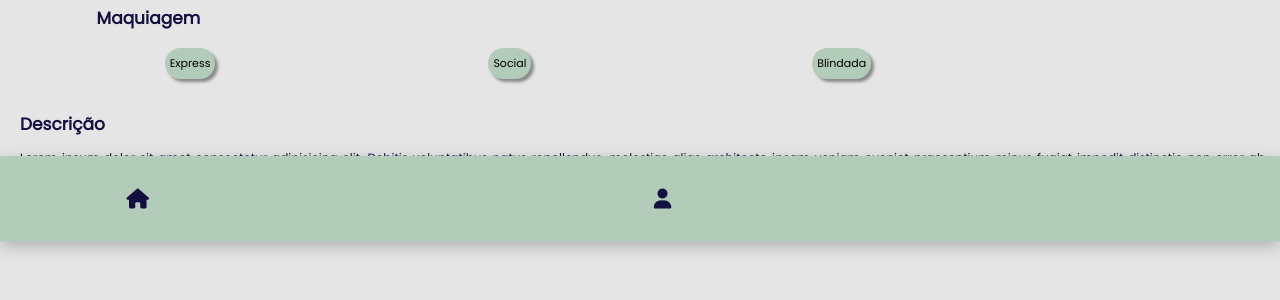
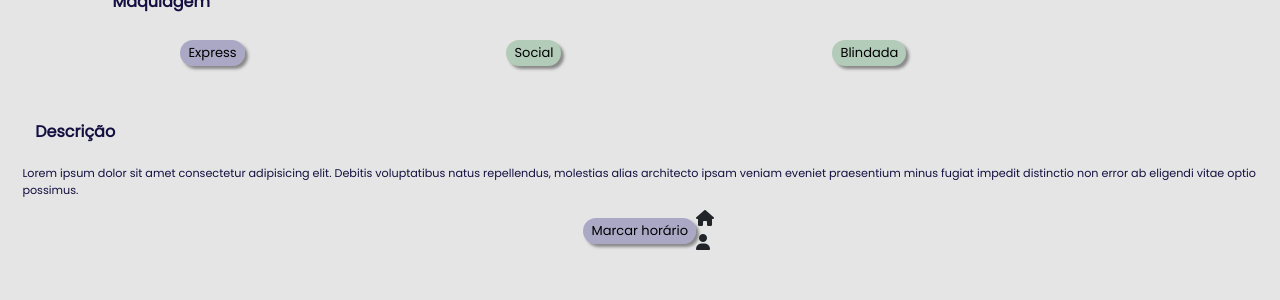
Before and after one commit to Joao14F/Que-Beleza, a PHP site: page /Servico.php in a window 1280 px wide. Shown: the part 559-859 px from the top of the page. After the commit the page ends 809 px from the top, so only its background shows below. Run offline with PHP 8.4, Linux system fonts and the light colour scheme; some libraries are stand-ins or nearby versions.

Commit message:
cabeçalho OK

```diff
--- a/Bolsa/front/Servico.php
+++ b/Bolsa/front/Servico.php
@@ -6,6 +6,8 @@
     <meta name="viewport" content="width=device-width, initial-scale=1.0">
     <title>Conta</title>
 
+    <link rel="stylesheet" href="https://cdnjs.cloudflare.com/ajax/libs/font-awesome/6.4.2/css/all.min.css">
+    <link rel="stylesheet" href="https://cdn.jsdelivr.net/npm/swiper@10/swiper-bundle.min.css" />
     <link rel="stylesheet" href="node_modules/bootstrap/dist/css/bootstrap.min.css">
     <link rel="stylesheet" href="css/Servico.css">
     <link rel="stylesheet" href="https://cdnjs.cloudflare.com/ajax/libs/font-awesome/6.4.2/css/all.min.css">
@@ -13,12 +15,11 @@
 
     <script src="node_modules/bootstrap/dist/js/bootstrap.bundle.min.js"></script>
 </head>
-<?php
+<body>
+    <div class="container">
+    <?php
 require('cabecalho.php');
 ?>
-
-<body>
-    <div class="container" style="padding-top: 8rem;">
         <div class="row salao">
             <img src="../front/fotos/maq.jpg" alt="imagens ficticias" class="col-12 col-sm-12 col-md-6 gx-0">
         </div>
@@ -40,34 +41,35 @@ require('cabecalho.php');
         </div>
         <h3 class="aaa">Maquiagem </h3>
     </div>
-    <div class="row mt-3 justify-content-center">
-        <div id="alta" class=" col-3 quest">
-            <input type="radio" value="A" name="alternativa" id="altA" checked>
+    <div class="row mt-3 justify-content-center ">
+        <div id="alta" class=" col-3 quest align-items-center">
+            <input type="radio"  id="altA" checked>
             <button for="altA"> Express </button>
         </div>
-        <div id="altb" class="col-3 quest">
-            <input type="radio" value="B" name="alternativa" id="altB">
+        <div id="altb" class="col-3 quest align-items-center">
+            <input type="radio" id="altB">
             <button for="altB"> Social </button>
         </div>
-        <div id="altc" class=" col-3 quest">
-            <input type="radio" value="C" name="alternativa" id="altC">
+        <div id="altc" class=" col-3 quest align-items-center">
+            <input type="radio"  id="altC">
             <button for="altC"> Blindada </button>
         </div>
     </div>
-    <div class="borda">
+    <div>
         <h1 class="ooo"> Descrição </h1>
         <h2> Lorem ipsum dolor sit amet consectetur adipisicing elit. Debitis voluptatibus natus repellendus, molestias alias architecto ipsam veniam eveniet praesentium minus fugiat impedit distinctio non error ab eligendi vitae optio possimus.</h2>
     </div>
-    <div class="container d-flex justify-content-center align-items-center" style="padding-bottom: 8rem;">
+    <div class="container d-flex justify-content-center align-items-center">
         <div class="enviar text-center">
             <input type="radio" value="A" name="alternativa" id="altA" checked>
             <button for="enviar">Marcar horário</button>
         </div>
+        <?php
+    require('rodape2.php');
+    ?>
     </div>
 
-    <?php
-    require('rodape2.php');
-    ?>
+
 
     <script>
         function selectRadio(divId) {
--- a/Bolsa/front/cabecalho.php
+++ b/Bolsa/front/cabecalho.php
@@ -1,7 +1,7 @@
     <div class="row">
         <header class="header mb-2">
             <div class="col-12 text-center">
-                <a href="index.php" class="logo">Quê Beleza</a>
+                <a href="index.php" class="logo"><i class="fa-solid fa-spa"></i> Quê Beleza</a>
             </div>
         </header>
     </div>
--- a/Bolsa/front/css/Servico.css
+++ b/Bolsa/front/css/Servico.css
@@ -2,7 +2,7 @@
 
 
 :root {
-    --orange: #6a66a38e;
+  --orange: #6a66a3;
   --black: #130f40;
   --light-color: #666;
   --box-shadow: 0 .5rem 1.5rem rgba(0, 0, 0, 0.23);
@@ -23,14 +23,14 @@ body {
 }
 
 .stars i {
-    font-size: 1.7rem;
+  font-size: 1rem;
   margin-left: 1rem;
   color: #B3CBB9;
 }
 
 h3.aaa {
   font-family: 'Poppins';
-    font-size: 1.7rem;
+  font-size: 1rem;
   line-height: 1.8;
   color: var(--black);
   font-weight: bold;
@@ -42,14 +42,13 @@ h3.aaa {
 input[type="radio"]:checked+button,
 input[type="radio"]:checked+button,
 .opcoes.focused {
-    background-color: var(--orange);
+  background-color: #6a66a37b;
 }
 
 
 input[type="radio"] {
   opacity: 0;
-    width: 0;
-    height: 0;
+
 }
 
 input {
@@ -57,106 +56,54 @@ input[type="radio"] {
 }
 
 button {
-    align-content: center;
-    align-self: center;
-    align-items: center;
-    font-size: 11px;
+  font-size: 13px;
   font-family: 'Poppins';
-    padding-left: 5px;
-    padding-right: 5px;
-    padding-top: 7px;
-    padding-bottom: 7px;
-    max-width: 700px;
   background-color: #B3CBB9;
   border-radius: 30px;
   box-shadow: 3px 3px 3px rgba(58, 58, 58, 0.534);
-    border-style: none;
+  border-color: transparent;
 }
 
-  .row {
-   padding: 0%;
-  }
-
-  borda {
-    background-color: #b91b1b86;
-  }
 .selected {
-    background-color: transparent; /* Adicione o estilo que desejar para a alternativa selecionada */
-  }
-
-  .footer {
-    background: #b3cbb9;
-    position: fixed;
-    bottom: 0;
-    left: 0;
-    right: 0;
-    z-index: 1000;
-    display: flex;
-    align-items: center;
-    align-content:center;
-    align-self: center;
-    justify-content: space-between;
-    padding: 2rem 9%;
-    box-shadow: var(--box-shadow);
-  }
-
-  @media (max-width:320px) {
-    .footer .icons div {
-      height: 4.5rem;
-      width: 4.5rem;
-      line-height: 4.5rem;
-      border-radius: .5rem;
-      color: var(--black);
-      font-size: 2rem;
-      margin-left: 3rem;
-      text-align: center;
-      align-items: center;
-      align-self: center;
-      align-content: center;
-    }
-  }
-
-  .footer .icons div {
-    height: 4.5rem;
-    width: 4.5rem;
-    line-height: 4.5rem;
-    border-radius: .5rem;
-    color: var(--black);
-    font-size: 2rem;
-    text-align: center;
-    align-items: center;
-    align-self: center;
-    align-content: center;
-    justify-content: center;
-  }
-
-  .footer .icons div:hover {
-    background: var(--orange);
-    color: #e5e5e5;
+  background-color: transparent;
+  /* Adicione o estilo que desejar para a alternativa selecionada */
 }
 
 html {
-    font-size: 62.5%;
   overflow-x: hidden;
   scroll-behavior: smooth;
-    scroll-padding-top: 7rem;
 }
+
 h1.ooo {
   padding-top: 3.5rem;
-  padding-left: 2rem;
+  padding-left: 2.2rem;
   color: var(--black);
-  font-size: 1.7rem;
+  font-size: 1rem;
   font-family: 'Poppins';
   font-weight: bold;
 }
 
 h2 {
   color: var(--black);
-    font-size: 1.2rem;
+  font-size: 0.7rem;
   font-family: 'Poppins';
   padding-top: 1rem;
-    padding-left: 2rem;
+  padding-left: 1.4rem;
   padding-right: 1.5rem;
   line-height: 1.5;
   text-align: justify;
 }
+
+.header {
+  background-color: #b3cbb9;
+  box-shadow: var(--box-shadow);
+  padding: 1rem;
+
+}
+
+a {
+  color: var(--orange);
+  font-family: 'Poppins';
+  font-size: 1.3rem;
+  text-decoration: none;
+}
--- a/Bolsa/front/servicos.php
+++ b/Bolsa/front/servicos.php
@@ -152,11 +152,14 @@
         .header {
             background-color: #b3cbb9;
             box-shadow: var(--box-shadow);
+            padding: 1rem;
 
         }
         a {
             color: var(--orange);
-
+            font-family: 'Poppins';
+            font-size: 1.3rem;
+            text-decoration: none;
         }
     </style>
 </head>
```
Also changed, not shown: Bolsa/front/acessoProf.php (+23 -19 lines), Bolsa/front/cardapio.php (+12 -10 lines), Bolsa/front/conta.php (+10 -6 lines), Bolsa/front/contaProf.php (+5 -6 lines), Bolsa/front/css/cardapio.css (+33 -11 lines), Bolsa/front/css/conta.css (+24 -1 lines), Bolsa/front/css/contaProf.css (+12 -5 lines), Bolsa/front/css/estilp.css (+30 -3 lines), Bolsa/front/index.php (+8 -2 lines). Lines whose indentation alone changed are shown as unchanged.
